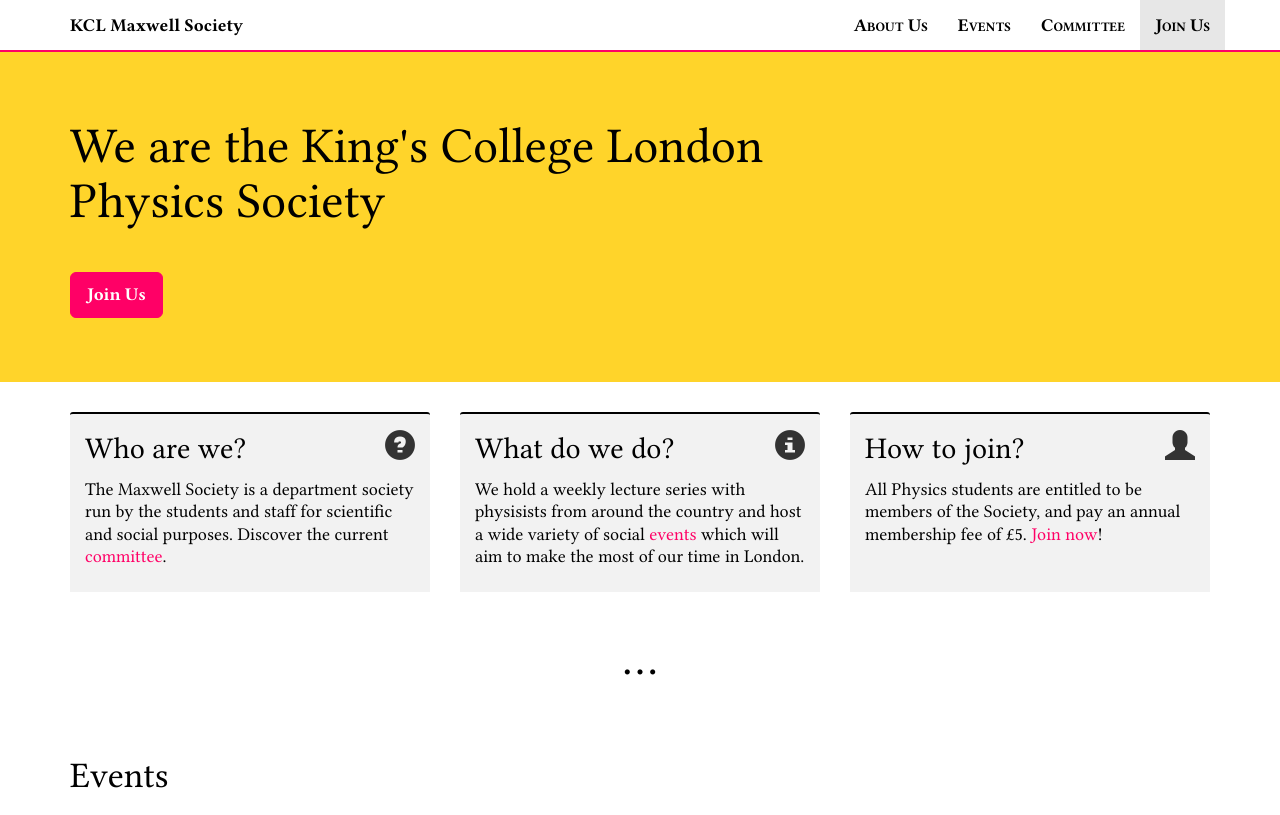
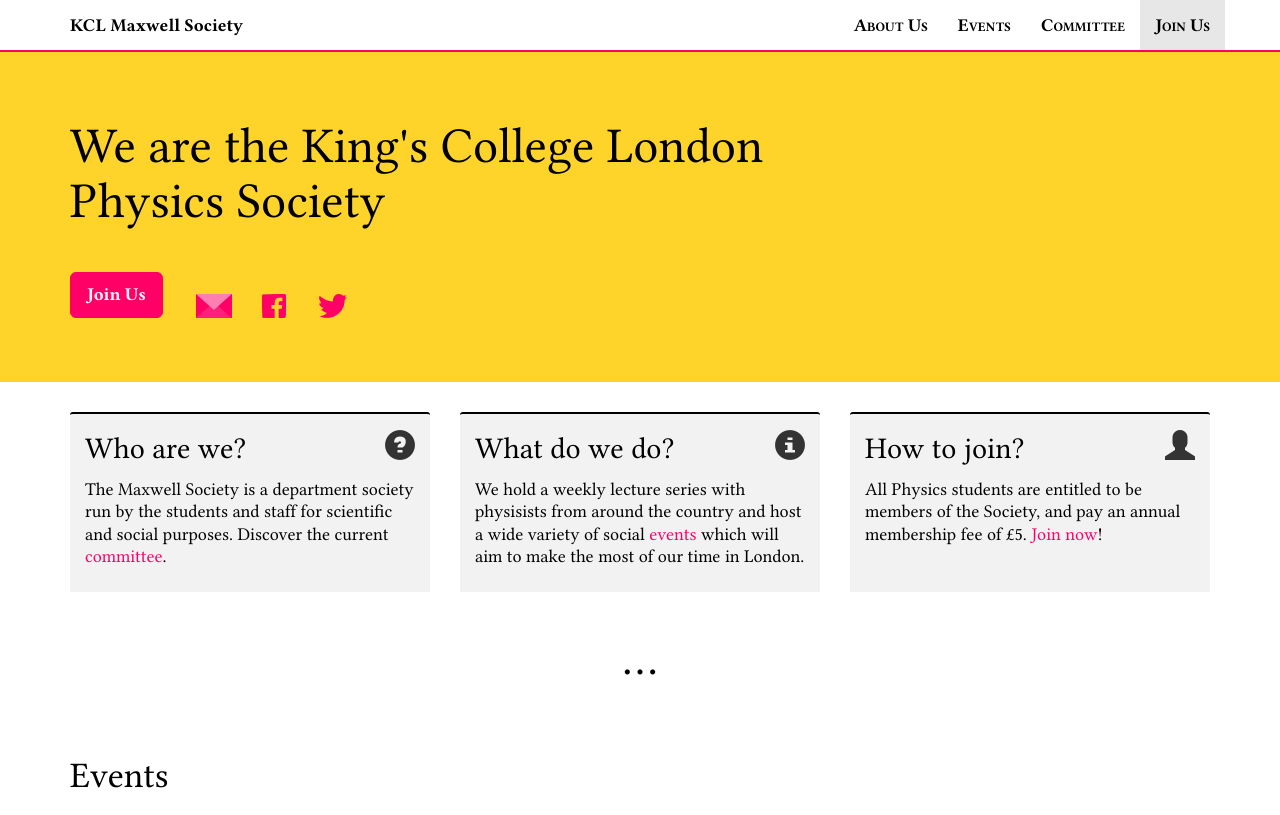
Before and after one commit to KCLMaxwellSoc/KCLMaxwellSoc.github.io, a plain HTML site: page index.html in a window 1280 px wide. Shown: the top 815 px of the page. Drawn offline with nearby package versions, Linux system fonts and the light colour scheme.

Commit message:
Add social links to the jumbotron.

```diff
--- a/css/KclMaxwellSoc-theme.css
+++ b/css/KclMaxwellSoc-theme.css
@@ -127,6 +127,39 @@ body {
 
 .jumbotron .btn {
   font-weight:bold;
+  margin-right:12px;
+}
+
+.jumbotron-social-links a{
+  display:inline-block;
+  height:24px;
+  width:40px;
+  margin:12px 0px 0px 15px; /* top mergin: in case of very small screen in which icon are arranged in two rows */
+  vertical-align:bottom;
+}
+
+.icon-replace span{
+  display:none; /* hide the text, is replaced by an background icon */
+}
+
+.jumbotron .icon-replace {
+  background: transparent url('') center 0px no-repeat;
+}
+
+.jumbotron .icon-replace:hover {
+  background-position: center -200px;
+}
+
+.jumbotron .icon-mail-24 {
+  background-image: url('../media/icons/mail-24.png');
+}
+
+.jumbotron .icon-facebook-24 {
+  background-image: url('../media/icons/facebook-24.png');
+}
+
+.jumbotron .icon-twitter-24 {
+  background-image: url('../media/icons/twitter-24.png');
 }
 
 footer {
--- a/index.html
+++ b/index.html
@@ -51,6 +51,11 @@
             <h1 class="col-sm-8">We are the King's College London Physics Society</h1>
         </div><!-- /.row -->
         <a class="btn btn-primary btn-lg" href="#joinus">Join Us</a>
+        <span class="jumbotron-social-links">
+          <a href="mailto:" class="icon-replace icon-mail-24"><span>user@mail.com</span></a>
+          <a href="https://www.facebook.com/MaxwellSociety" class="icon-replace icon-facebook-24"><span>facebook/MaxwellSociety</span></a>
+          <a href="https://twitter.com/MaxwellSociety" class="icon-replace icon-twitter-24"><span>@MaxwellSociety</span></a>
+        </span>
       </div><!-- /.container-fluid -->
     </div><!-- /.jumbotron -->
 
```
Also changed, not shown: media/icons/facebook-24.png (added), media/icons/mail-24.png (added), media/icons/twitter-24.png (added).
